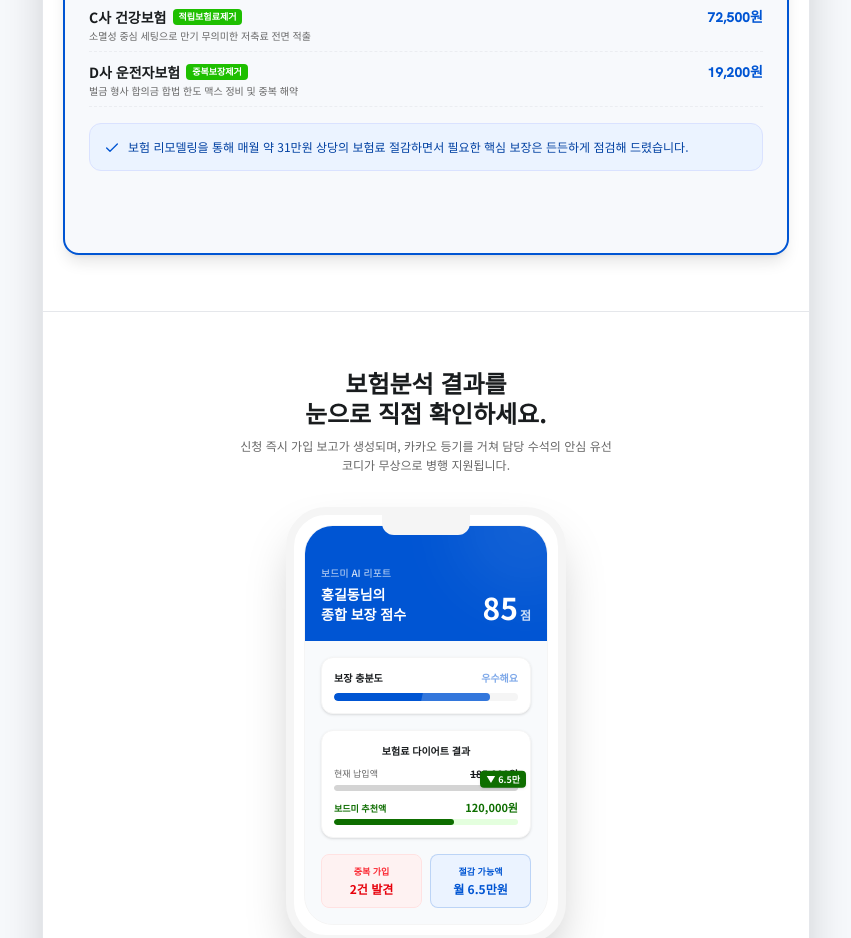
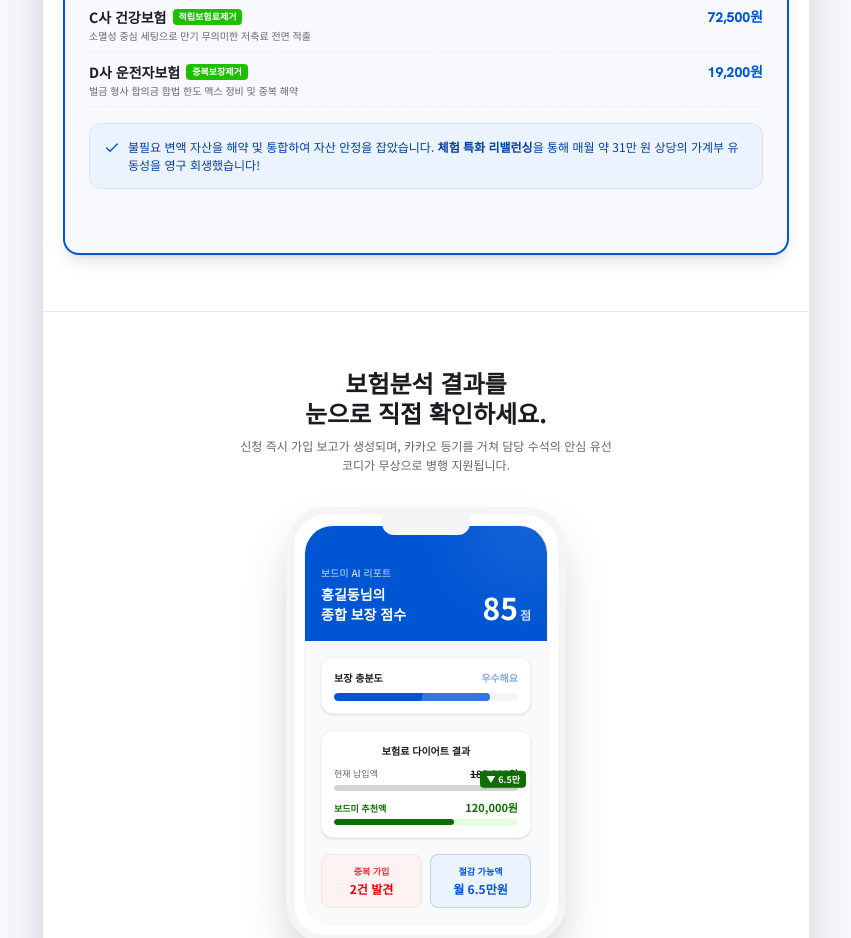
Before and after one commit to ncia/simple_consult, a React (Vite) app: page / in a window 1280 px wide. Shown: the part 3280-4218 px from the top of the page, without its empty margins (214-1065 px from the left). Built offline with nearby package versions, Linux system fonts and the light colour scheme.

Commit message:
Revert "Update text in BeforeAfterSection summary"
This reverts commit 9a5721e017dc2b8f8f7d67f49ad579aba2c3cd85.

```diff
--- a/src/components/BeforeAfterSection.tsx
+++ b/src/components/BeforeAfterSection.tsx
@@ -166,7 +166,7 @@ export function BeforeAfterSection() {
                   <div className="bg-brand-blue-pale p-3.5 rounded-xl border border-brand-blue-light flex items-start gap-2">
                     <Check size={16} className="text-brand-blue shrink-0 mt-0.5" />
                     <p className="text-xs text-brand-blue-dark leading-normal">
-                      보험 리모델링을 통해 매월 약 31만원 상당의 보험료 절감하면서 필요한 핵심 보장은 든든하게 점검해 드렸습니다.
+                      불필요 변액 자산을 해약 및 통합하여 자산 안정을 잡았습니다. <strong>체험 특화 리밸런싱</strong>을 통해 매월 약 31만 원 상당의 가계부 유동성을 영구 회생했습니다!
                     </p>
                   </div>
                 </div>
```
